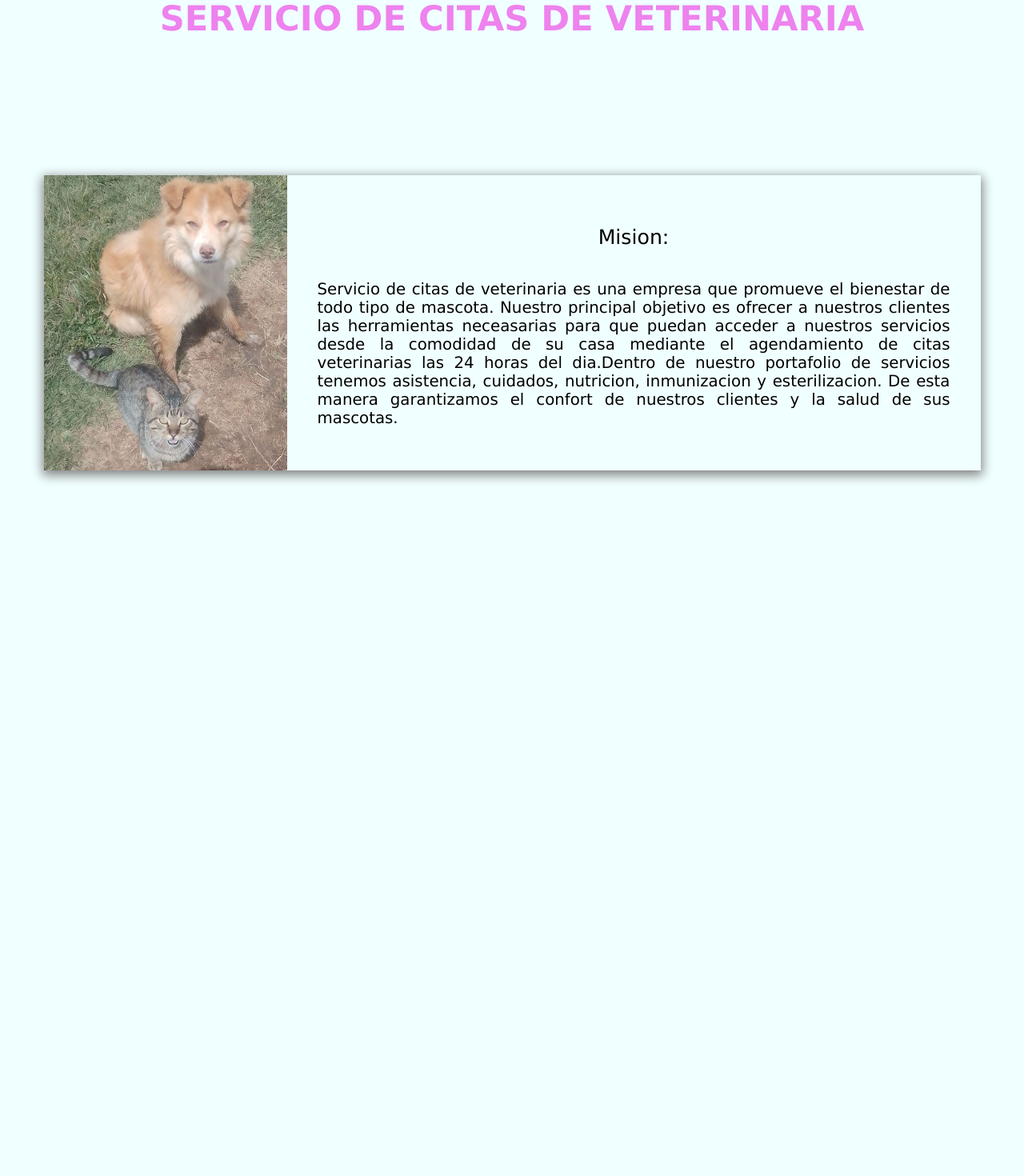
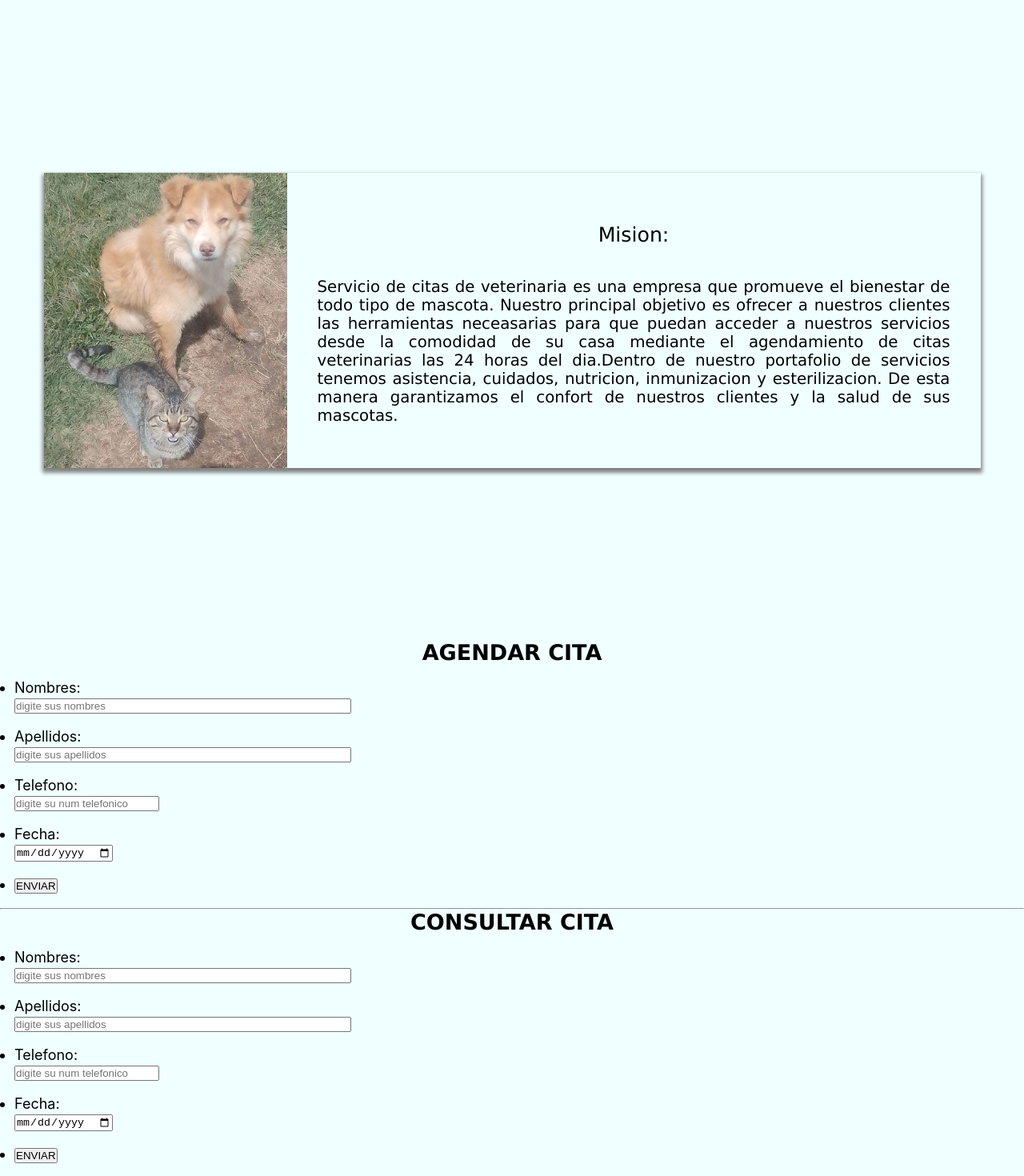
Before and after one commit to victorEmerio5/proyecto-final-g12, a React (Create React App) app: page / in a window 1280 px wide. Shown: the part 60-1530 px from the top of the page at 80% size. Before the commit the page ends 800 px from the top, so only its background shows below. Built offline with nearby package versions, Linux system fonts and the light colour scheme; the HTML template or start-up script is replaced by a standard one.

Commit message:
implementando formularioCita

```diff
--- a/src/App.css
+++ b/src/App.css
@@ -15,11 +15,16 @@ body {
 
 h1 {
   text-align: center;
-  color: violet;
+  color: black;
   font-family: Verdana, Geneva, Tahoma, sans-serif;
   max-width: 939px;
   font-size: 2.4em;
-  margin: 40px 0;
+  margin: 5px 0;
+}
+
+h2 {
+  text-align: center;
+  font-family: Verdana, Geneva, Tahoma, sans-serif;
 }
 
 h1:hover {
@@ -40,9 +45,13 @@ h1:hover {
 /*estilos cont-princ*/
 
 .cont-princ {
-  min-height: 599px;
+  min-height: 100vh;
   display: flex;
   flex-wrap: wrap;
   align-items: center;
   justify-content: center;
+  text-align: center;
+
 }
+
+/*estilos formulario*/
--- a/src/App.js
+++ b/src/App.js
@@ -1,11 +1,13 @@
 import React from 'react';
 import './App.css';
-import Intro from './intro/Intro.jsx';
+import Intro from './Intro';
+import FormularioCitas from './FormularioCitas';
 
 //componente principal del programa
 
 function App() {
   return (
+    <>
       <div className="App">
         <h1>SERVICIO DE CITAS DE VETERINARIA</h1>
         <div className='cont-princ'>
@@ -15,6 +17,27 @@ function App() {
           />
         </div>
       </div>
+      <div className='agendar-cita'>
+        <h2>AGENDAR CITA</h2>
+        <div className='formulario'>
+          <FormularioCitas />
+        </div>
+      </div>
+      <hr></hr>
+      <div className='consultar-cita'>
+        <h2>CONSULTAR CITA</h2>
+        <div className='formulario'>
+          <FormularioCitas />
+        </div>
+      </div>
+      <hr></hr>
+      <div className='cancelar-cita'>
+        <h2>CANCELAR CITA</h2>
+        <div className='formulario'>
+          <FormularioCitas />
+        </div>
+      </div>
+    </>
   );
 }
 
--- /dev/null
+++ b/src/FormularioCitas.jsx
@@ -0,0 +1,41 @@
+import React from 'react';
+import './hojas-estilos/FormularioCitas.css';
+//import NavBar from './NavBar';
+
+//componente FormatoCitas
+
+const FormatoCitas = () => {
+  return (
+    <>
+      <form>
+        <ul>
+          <li className='nomb'>
+            <label htmlFor='nombres'>Nombres:</label> <br/>
+            <input type='text' name='nombres' id='nombres' placeholder='digite sus nombres' size={50} />
+          </li>
+
+          <li className='ape'>
+            <label htmlFor='apellidos'>Apellidos:</label> <br/>
+            <input type='text' name='apellidos' id='apellidos' placeholder='digite sus apellidos' size={50} />
+          </li>
+
+          <li className='tel'>
+            <label htmlFor='telefono'>Telefono:</label> <br/>
+            <input type='number' name='telefono' id='telefono' placeholder='digite su num telefonico' size={50} />
+          </li>
+
+          <li className='fech'>
+            <label htmlFor='fecha'>Fecha:</label> <br/>
+            <input type='date' name='fecha' id='apellidos' placeholder='digite una fecha' size={15} />
+          </li>
+
+          <li className='boton'>
+            <button className='boton' type='submit'>ENVIAR</button>
+          </li>
+
+        </ul>
+      </form>
+    </>
+  );
+}
+export default FormatoCitas;
--- /dev/null
+++ b/src/Intro.jsx
@@ -0,0 +1,22 @@
+import React from 'react';
+import './hojas-estilos/Intro.css';
+//import NavBar from './NavBar';
+
+// componente Intro
+
+function Intro (props){
+  return(
+    <>
+      <div className='cont-intro'>
+      <img className='img-intro' src={require('./imagenes/tonete.png')} alt='imagen mascota' />
+        <div className='cont-texto-intro'>
+          <p className='mision'>{props.titulo}</p>
+          <p className='texto-mision'>{props.descripcion}</p>
+        </div>
+      </div>
+    </>
+
+  );
+}
+
+export default Intro;
--- /dev/null
+++ b/src/NavBar.jsx
@@ -0,0 +1,32 @@
+import React from 'react';
+//import {Link} from 'react-router-dom';
+
+const NavBar = () => {
+  return (
+    <>
+      <nav className='navbar navbar-expand-sm bg-dark navbar-dark'>
+        <div className='container-fluid'>
+          <ul className='navbar-nav'>
+            <li className='nav-item'>
+              <a className='nav-link active' href='#'>
+                Active
+              </a>
+            </li>
+            <li className='nav-item'>
+              <a className='nav-link' href='#'>
+                Link
+              </a>
+            </li>
+            <li className='nav-item'>
+              <a className='nav-link' href='#'>
+                Link
+              </a>
+            </li>
+          </ul>
+        </div>
+      </nav>
+    </>
+  );
+}
+
+export default NavBar;
--- /dev/null
+++ b/src/hojas-estilos/FormularioCitas.css
@@ -0,0 +1,23 @@
+/*estilo formulario*/
+
+form {
+  margin: auto;
+  padding: 1em;
+}
+
+ul {
+  margin: 0;
+  padding: 0;
+}
+
+form li + li {
+  margin-top: 1em;
+}
+
+.boton {
+  cursor: pointer;
+}
+
+.boton:hover {
+  font-size: larger;
+}
--- a/src/hojas-estilos/Intro.css
+++ b/src/hojas-estilos/Intro.css
@@ -1,12 +1,12 @@
 .cont-intro {
   width: 1171px;
   height: 369px;
-  margin: 10px 10px 49px;
+  margin: 2px 2px 2px;
   display: flex;
   align-items: center;
   justify-content: center;
   background-color: azure;
-  box-shadow: 0 4px 13px 2px gray;
+  box-shadow: 0 4px 5px 2px gray;
 }
 
 .img-intro {
--- a/src/intro/Intro.jsx
+++ /dev/null
@@ -1,18 +0,0 @@
-import React from 'react';
-import '../hojas-estilos/Intro.css';
-
-// componente Intro
-
-function Intro (props){
-  return(
-    <div className='cont-intro'>
-      <img className='img-intro' src={require('../imagenes/tonete.png')} alt='imagen mascota' />
-      <div className='cont-texto-intro'>
-        <p className='mision'>{props.titulo}</p>
-        <p className='texto-mision'>{props.descripcion}</p>
-      </div>
-    </div>
-  );
-}
-
-export default Intro;
```
Also changed, not shown: src/FormatoCitas/FormatoCitas.jsx (deleted, +0 -11 lines). Lines whose indentation alone changed are shown as unchanged.
